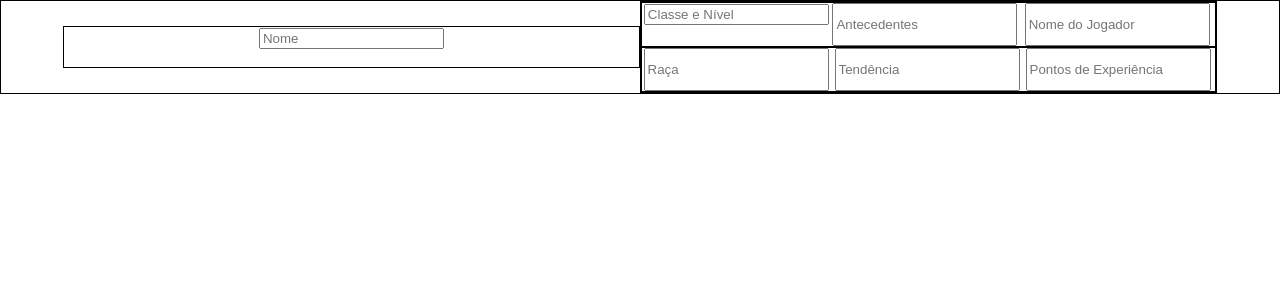
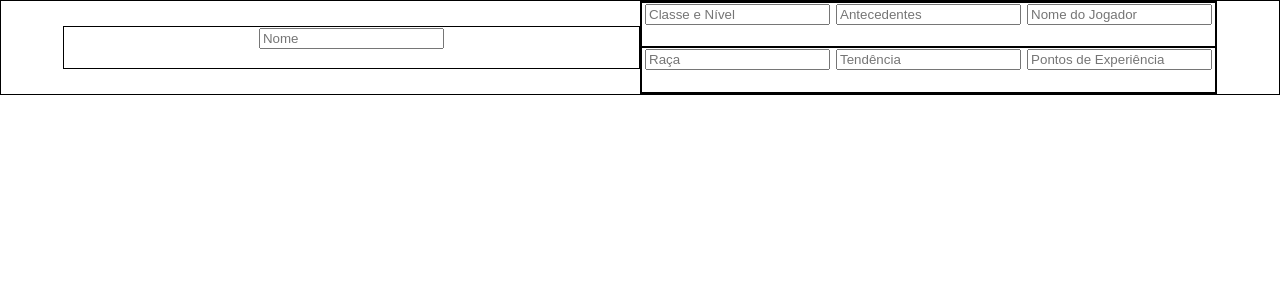
Before and after one commit to BenHurAlbertassi12/FichaDeD, a React (Create React App) app: page / in a window 1280 px wide. Shown: the top 300 px of the page. Built offline with nearby package versions, Linux system fonts and the light colour scheme.

Commit message:
classname de centralizacao

```diff
--- a/src/Components/Title/title.jsx
+++ b/src/Components/Title/title.jsx
@@ -77,6 +77,7 @@
               {isVisibleClasseENivel ? classeENivel : classeENivel}
             </h4>
           </div>
+          <div className='editar_nome'>
             {isVisibleAntecedentes && (
               <input
                 type='text'
@@ -88,6 +89,8 @@
             <h4 onClick={() => toggleVisibility('antecedentes')}>
               {isVisibleAntecedentes ? antecedentes : antecedentes}
             </h4>
+          </div>
+          <div className='editar_nome'>
             {isVisibleNomeDoJogador && (
               <input
                 type='text'
@@ -100,7 +103,9 @@
               {isVisibleNomeDoJogador ? nomeDoJogador : nomeDoJogador}
             </h4>
           </div>
+        </div>
         <div className='info_baixo'>
+          <div className='editar_nome'>
             {isVisibleRaca && (
               <input
                 type='text'
@@ -112,6 +117,8 @@
             <h4 onClick={() => toggleVisibility('raca')}>
               {isVisibleRaca ? raca : raca}
             </h4>
+          </div>
+          <div className='editar_nome'>
             {isVisibleTendencia && (
               <input
                 type='text'
@@ -123,6 +130,8 @@
             <h4 onClick={() => toggleVisibility('tendencia')}>
               {isVisibleTendencia ? tendencia : tendencia}
             </h4>
+          </div>
+          <div className='editar_nome'>
             {isVisiblePontosDeExperiencia && (
               <input
                 type='number'
@@ -139,5 +148,6 @@
           </div>
         </div>
       </div>
+    </div>
   );
 };
```
Lines whose indentation alone changed are shown as unchanged.
